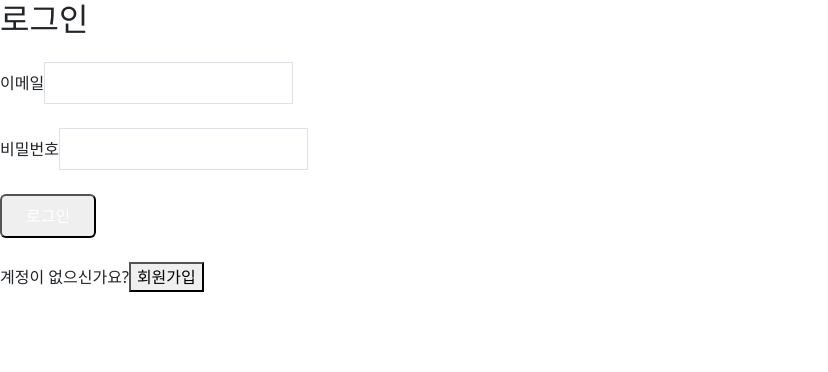
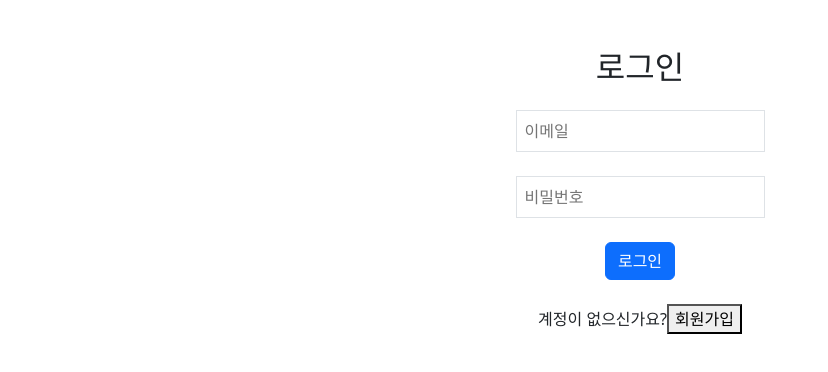
Before and after one commit to yjjo8136/KUnnect-frontend, a React (Create React App) app: page /login in a window 1280 px wide. Shown: the top 372 px of the page, without its empty margins (0-828 px from the left). Built offline with nearby package versions, Linux system fonts and the light colour scheme.

Commit message:
Dashboard 삭제

```diff
--- a/src/pages/LoginPage.js
+++ b/src/pages/LoginPage.js
@@ -1,12 +1,12 @@
 import { useState } from "react";
-import { useNavigate } from "react-router-dom"; // useNavigate 추가
+import { useNavigate } from "react-router-dom";
 import { login } from "../services/authService";
 
 const LoginPage = ({ onLogin }) => {
   const [email, setEmail] = useState("");
   const [password, setPassword] = useState("");
   const [error, setError] = useState("");
-  const navigate = useNavigate(); // useNavigate 훅 사용
+  const navigate = useNavigate();
 
   const handleSubmit = async (e) => {
     e.preventDefault();
@@ -15,50 +15,51 @@ const LoginPage = ({ onLogin }) => {
       const token = await login(email, password);
       localStorage.setItem("token", token);
       onLogin(token);
-      navigate("/universities"); // 로그인 성공 시 이동
+      navigate("/universities");
     } catch (error) {
       setError("이메일 또는 비밀번호가 올바르지 않습니다.");
     }
   };
 
   return (
-    <div className="flex flex-col items-center justify-center min-h-screen">
-      <h2 className="text-2xl font-bold mb-4">로그인</h2>
-      {error && <p className="text-red-500 mb-2">{error}</p>}
+    <div className="flex flex-col items-center justify-center min-h-screen text-center pt-20 container mt-5">
+      <div className="text-center">
+        <h2 className="text-2xl font-bold mb-4">로그인</h2>
+        {error && <p className="text-red-500 mb-2">{error}</p>}
+      </div>
 
-      <form onSubmit={handleSubmit} className="bg-gray-100 p-6 rounded shadow-md w-80">
+      <form onSubmit={handleSubmit} className="bg-gray-100 p-6 rounded shadow-md w-96">
         <div className="mb-4">
-          <label className="block mb-1">이메일</label>
           <input
             type="email"
             value={email}
             onChange={(e) => setEmail(e.target.value)}
-            className="border p-2 w-full"
+            placeholder="이메일"
+            className="border p-2 w-full placeholder-gray-400"
             required
           />
         </div>
 
         <div className="mb-4">
-          <label className="block mb-1">비밀번호</label>
           <input
             type="password"
             value={password}
             onChange={(e) => setPassword(e.target.value)}
-            className="border p-2 w-full"
+            placeholder="비밀번호"
+            className="border p-2 w-full placeholder-gray-400"
             required
           />
         </div>
 
-        <button type="submit" className="bg-blue-500 text-white px-4 py-2 rounded w-full">
+        <button type="submit" className="btn btn-primary">
           로그인
         </button>
       </form>
 
-      {/* 회원가입 버튼 추가 */}
-      <p className="mt-4 text-sm">
+      <p className="mt-4 text-sm text-center">
         계정이 없으신가요?
         <button
-          onClick={() => navigate("/signup")} // ✅ 회원가입 페이지로 이동
+          onClick={() => navigate("/signup")}
           className="text-blue-500 underline ml-2"
         >
           회원가입
```
Also changed, not shown: src/pages/SignUpPage.js (line endings or trailing spaces).
